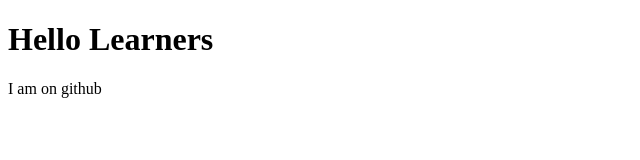
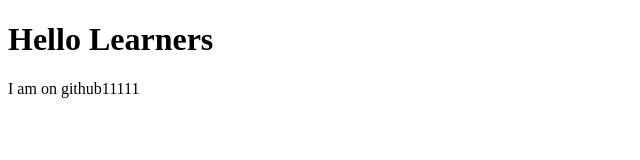
Before and after one commit to akbersamnani/learning-test, a plain HTML site: page index.html in a window 1280 px wide. Shown: the full height of the page, 0-640 px from the left. Drawn offline with Linux system fonts and the light colour scheme.

Commit message:
Small addition

```diff
--- a/index.html
+++ b/index.html
@@ -2,6 +2,6 @@
 <html>
 <body>
 <h1>Hello Learners</h1>
-<p> I am on github </p>
+<p> I am on github11111 </p>
 </body>
 </html>
```
